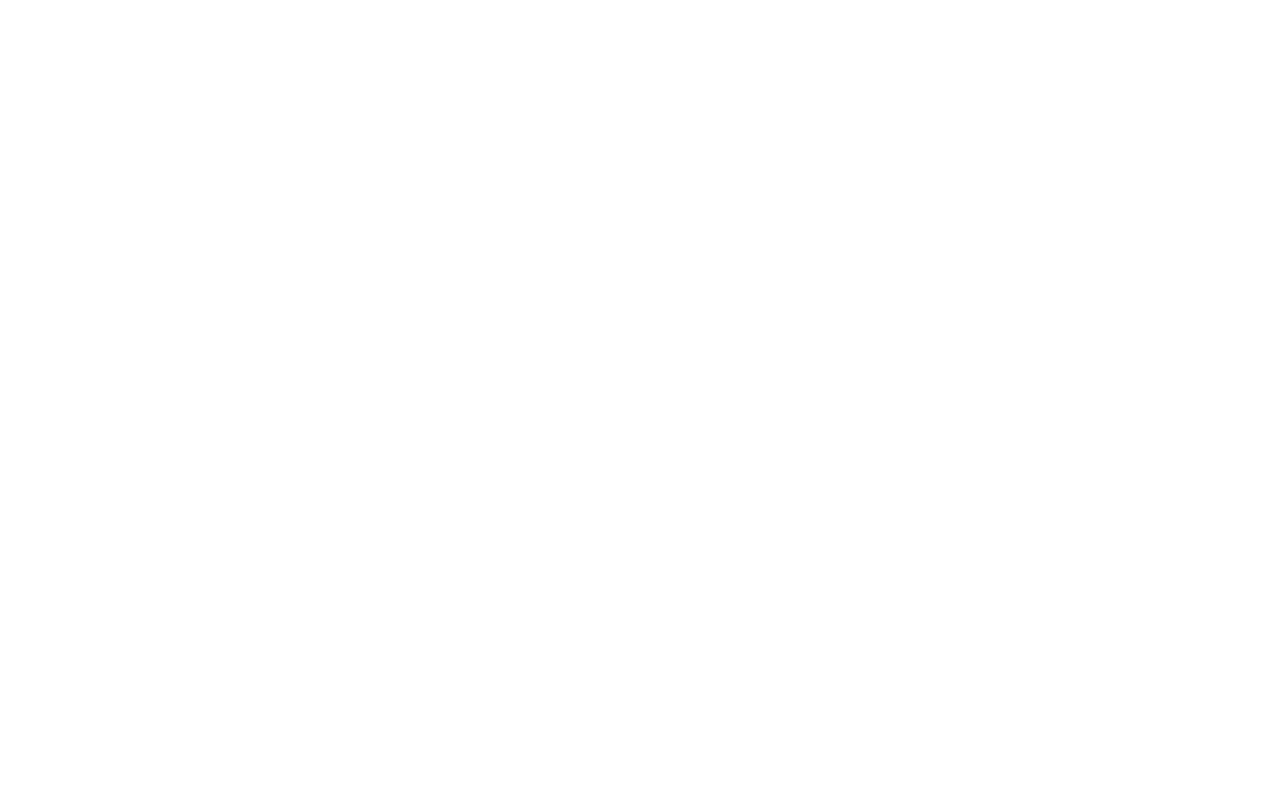
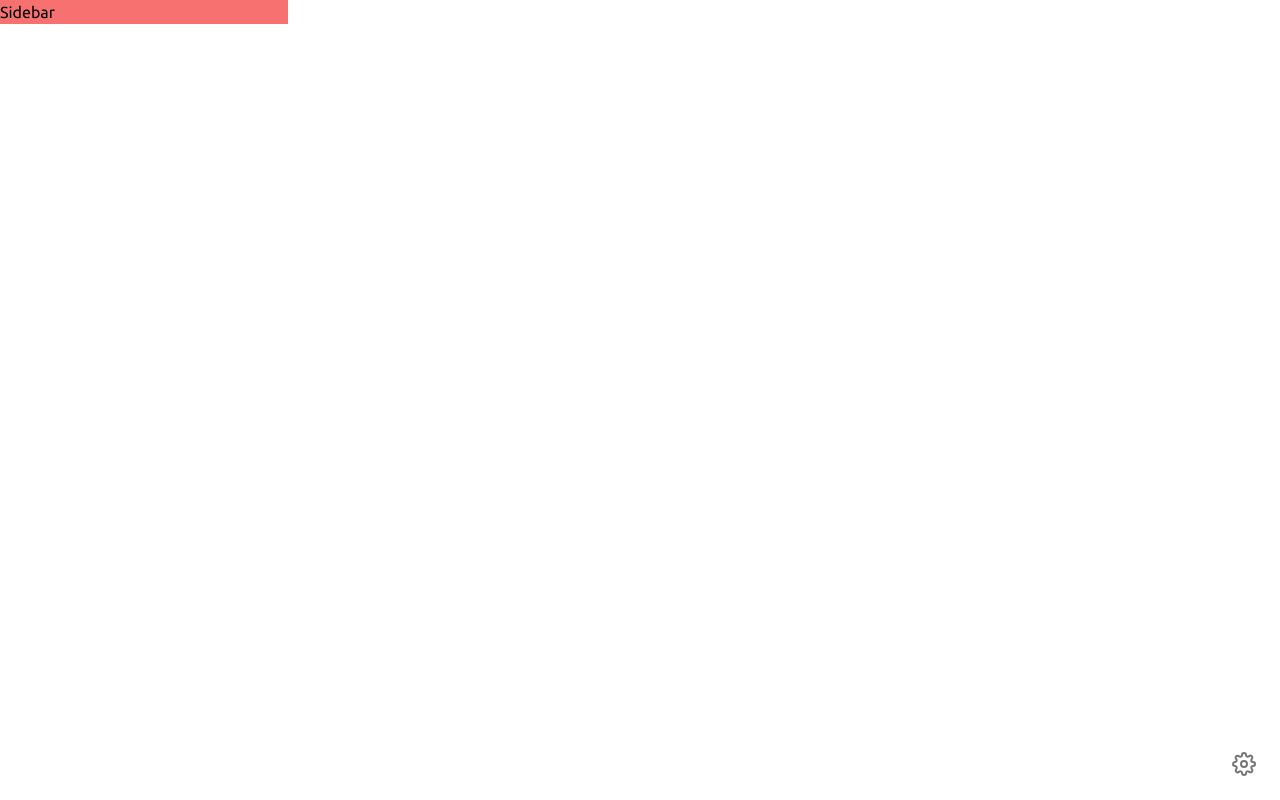
Before and after one commit to yobright/uranus-app, a React (Create React App) app: page / in a window 1280 px wide. Built offline with nearby package versions, Linux system fonts and the light colour scheme; the HTML template or start-up script is replaced by a standard one.

Commit message:
Tooltip component

```diff
--- a/src/App.js
+++ b/src/App.js
@@ -8,10 +8,30 @@
 
 
 const App = () => {
+  const activeMenu = true
+
+
   return (
     <div>
       <BrowserRouter>
         <div className='flex relative dark:bg-main-dark-bg'>
+          <div className="fixed right-4 bottom-4" style={{ zIndex: '1000' }}>
+            <Tooltip title="Paramètres">
+              <IconButton>
+                <FiSettings />
+              </IconButton>
+            </Tooltip>
+          </div>
+          {activeMenu ? (
+            <div className='w-72 fixed sidebar dark:bg-secondary-dark-bg bg-red-400'>
+              Sidebar
+            </div>
+          ) : (
+            <div className='w-0 dark:bg-secondary-dark-bg'>
+              Sidebar w-0
+            </div>
+          )}
+
 
         </div>
       </BrowserRouter>
```
